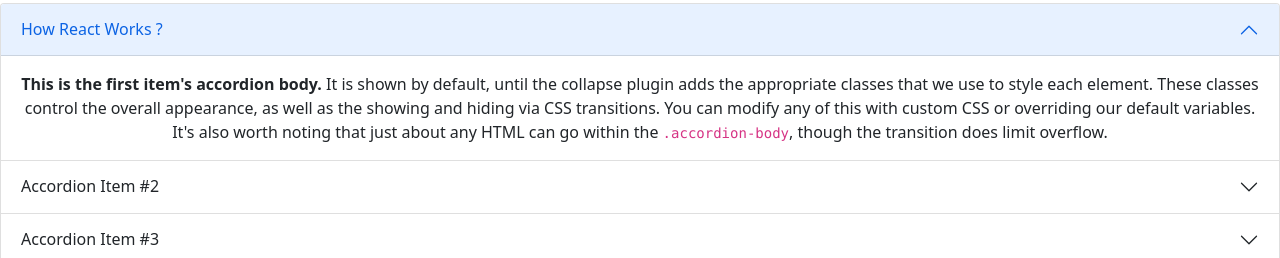
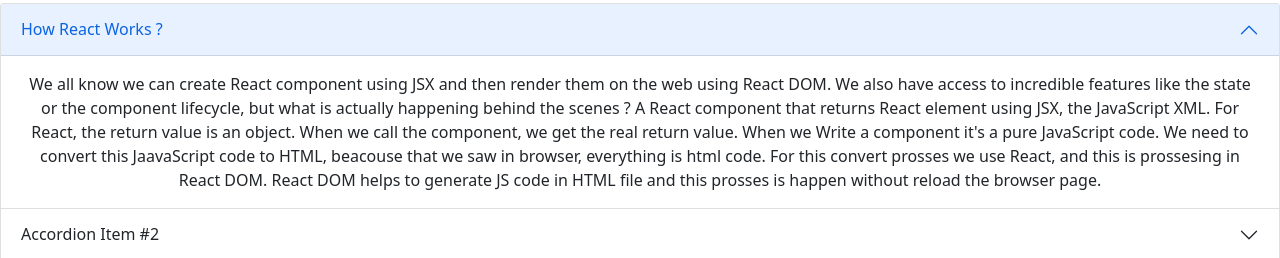
Before and after one commit to neyaznafiz/bike-and-co., a React (Create React App) app: page / in a window 1280 px wide. Shown: the part 1967-2225 px from the top of the page. Built offline with nearby package versions, Linux system fonts and the light colour scheme.

Commit message:
first qsn and ans added

```diff
--- a/src/App.js
+++ b/src/App.js
@@ -20,7 +20,11 @@
           </h2>
           <div id="collapseOne" class="accordion-collapse collapse show" aria-labelledby="headingOne" data-bs-parent="#accordionExample">
             <div class="accordion-body">
-        <strong>This is the first item's accordion body.</strong> It is shown by default, until the collapse plugin adds the appropriate classes that we use to style each element. These classes control the overall appearance, as well as the showing and hiding via CSS transitions. You can modify any of this with custom CSS or overriding our default variables. It's also worth noting that just about any HTML can go within the <code>.accordion-body</code>, though the transition does limit overflow.
+              We all know we can create React component using JSX and then render them on the web using React DOM. We also have access to incredible features like the state or the component lifecycle, but what is actually happening behind the scenes ?
+
+              A React component that returns React element using JSX, the JavaScript XML. For React, the return value is an object. When we call the component, we get the real return value.
+
+              When we Write a component it's a pure JavaScript code. We need to convert this JaavaScript code to HTML, beacouse that we saw in browser, everything is html code. For this convert prosses we use React, and this is prossesing in React DOM. React DOM helps to generate JS code in HTML file and this prosses is happen without reload the browser page.
             </div>
           </div>
         </div>
--- a/src/component/Shop/Shop.css
+++ b/src/component/Shop/Shop.css
@@ -21,6 +21,6 @@
         grid-template-columns: repeat(1, 1fr);
     }
     .product-container{
-        grid-template-columns: repeat(1, 1fr);
+        grid-template-columns: 1fr
     }
 }
```
Lines whose indentation alone changed are shown as unchanged.
